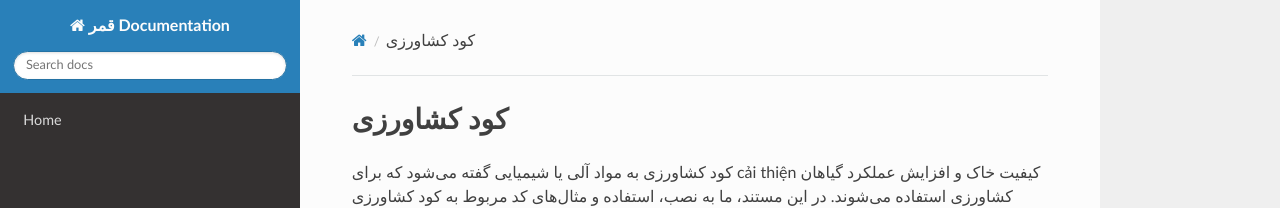
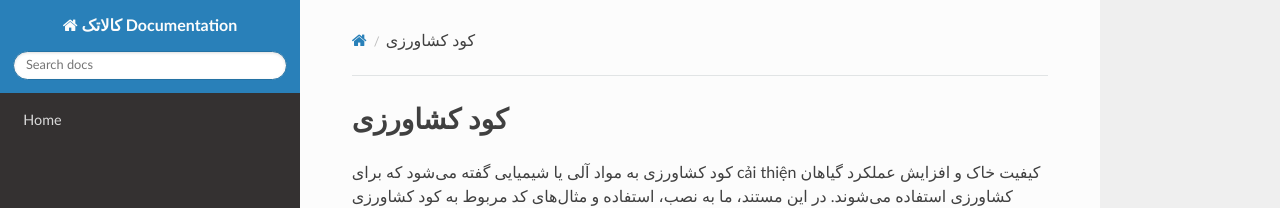
Before and after one commit to sahandsahabi553-prog/terraform-google-semantic-docs, an MkDocs documentation site: the page built from docs/کود-کشاورزی.md, in a window 1280 px wide. Shown: the top 208 px of the page. Built offline with MkDocs 1.6.1, drawn with Linux system fonts in a browser that asks for light colours; nearby versions of some CDN libraries.

```diff
--- a/mkdocs.yml
+++ b/mkdocs.yml
@@ -1,4 +1,4 @@
-site_name: قمر Documentation
+site_name: کالاتک Documentation
 nav:
   - Home: index.md
 theme: readthedocs
```
